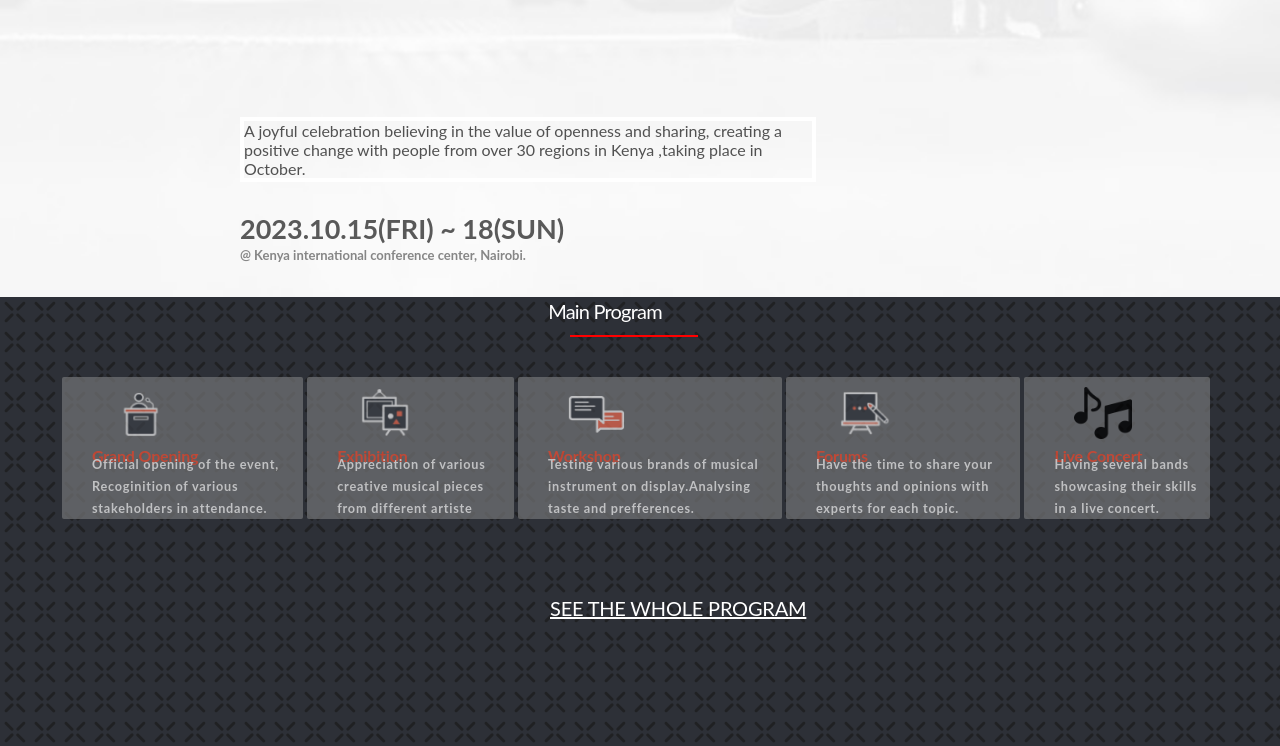
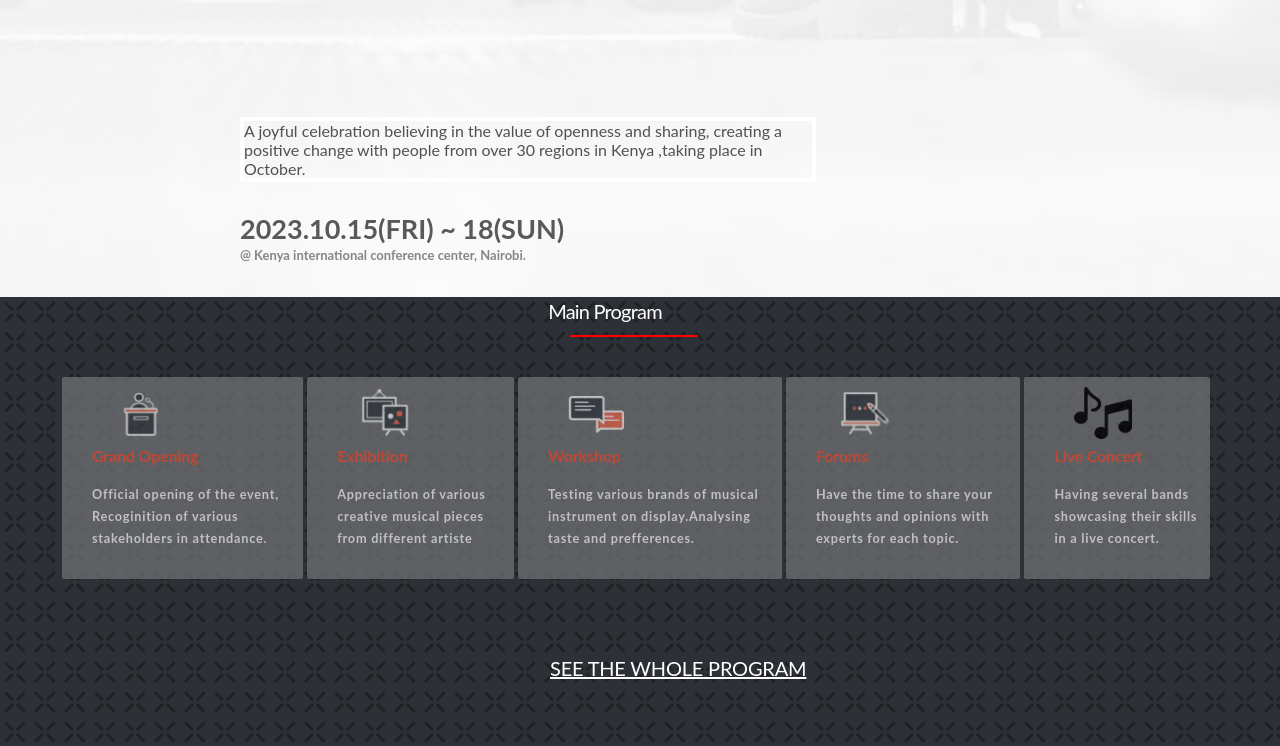
Before and after one commit to AleWaweru/Melody, a website: page home.html in a window 1280 px wide. Shown: the part 418-1164 px from the top of the page. Drawn offline with Linux system fonts and the light colour scheme.

Commit message:
made changes on readme file loom video and home.css file

```diff
--- a/home.css
+++ b/home.css
@@ -38,7 +38,7 @@
   width: 100%;
   background-image: url(images/backgrounds2.png);
   background-repeat: repeat;
-  height: 800px;
+  height: 630px;
   background-color: #282b32;
 }
 
@@ -192,7 +192,6 @@
     color: #ec4327;
   }
 
-
   .main {
     height: 500px;
     background-image: url(images/backgrounds2.png);
@@ -200,7 +199,6 @@
     background-color: #282b32;
     mix-blend-mode: multiply;
   }
-
 
   .contributors-img img {
     background-color: white;
@@ -256,27 +254,23 @@
   }
 }
 
-.main{
-  height: 630px;
-}
-
 .speaker-contri h2 {
   margin-left: 100px;
   margin-top: 40px;
 }
+
 @media screen and (max-width: 768px) {
   .main-card {
     display: flex;
     margin-top: 15px;
     background-color: #747577;
-opacity: 0.8 ;
+    opacity: 0.8;
     border-radius: 2px;
     gap: 1.5rem;
     margin-left: 5px;
     margin-right: 5px;
     height: 80%;
   }
-
 }
 
 @media screen and (min-width: 768px) {
@@ -288,6 +282,7 @@ padding-top: 50px;
     height: 50%;
     margin-bottom: 80px;
   }
+
   .speaker-contri h2 {
     margin-left: 550px;
     margin-top: 40px;
@@ -305,9 +300,11 @@ width: 45%;
     margin-left: 240px;
     margin-top: 120px;
   }
-.container{
+
+  .container {
     height: 600px;
   }
+
   .main-card {
     flex-direction: column;
     opacity: 0.7;
@@ -316,24 +313,27 @@ margin-left: 2px;
     margin-right: 2px;
     margin-top: 40px;
     background-color: #747577;
-height: 80%;
+    height: 100%;
+  }
 
-}
-.card-text p{
+  .card-text p {
     color: white;
+    margin-top: 30px;
+    margin-bottom: 30px;
   }
 
   .card :hover {
     cursor: pointer;
     border: 2px solid white;
   }
-.see-card-btn{
+
+  .see-card-btn {
     background: none;
     border: none;
     cursor: pointer;
   }
-.see-card-btn h4{
+
+  .see-card-btn h4 {
     background: transparent;
   }
-
 }
```
Also changed, not shown: README.md. Lines whose indentation alone changed are shown as unchanged.
